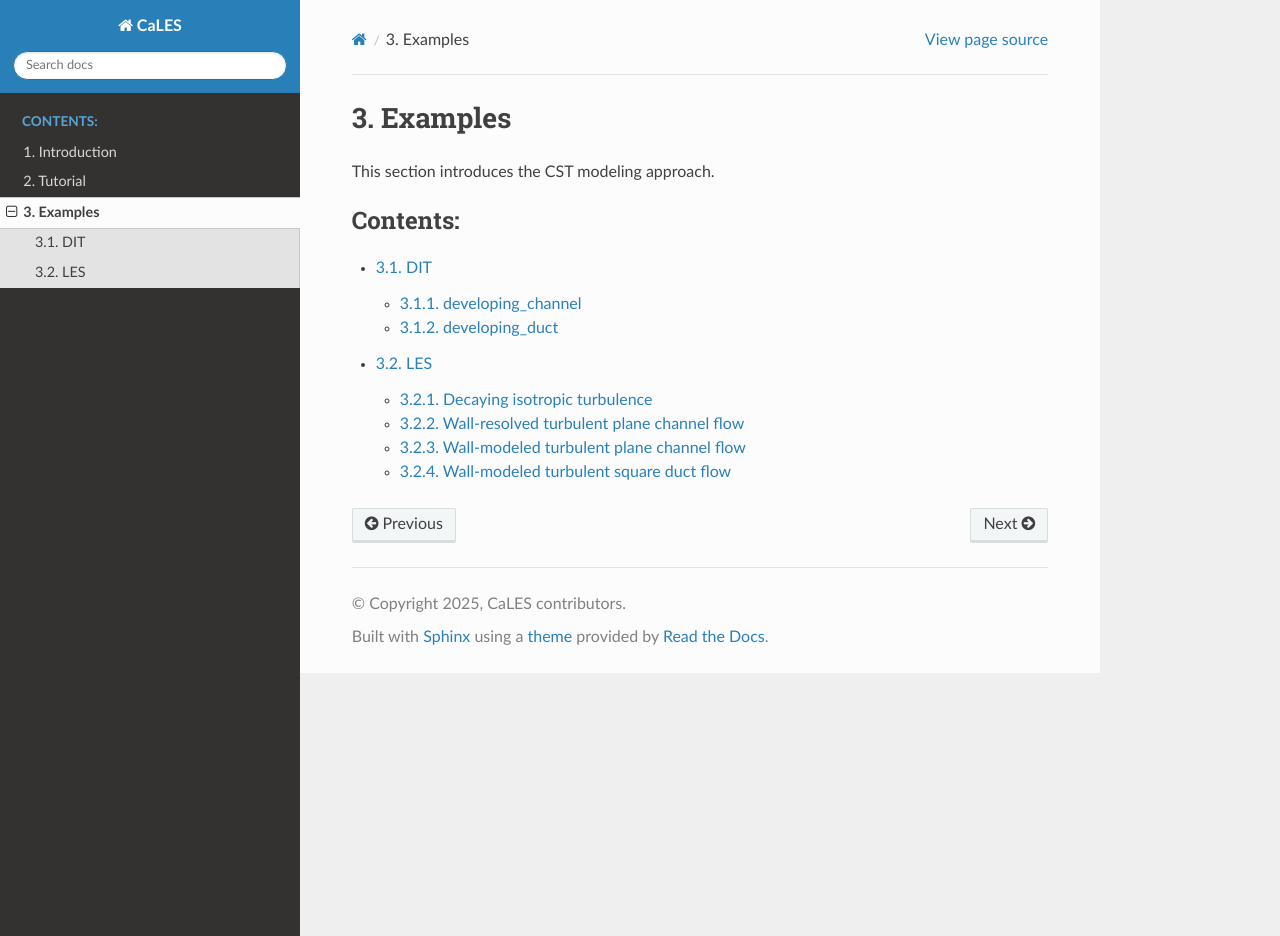
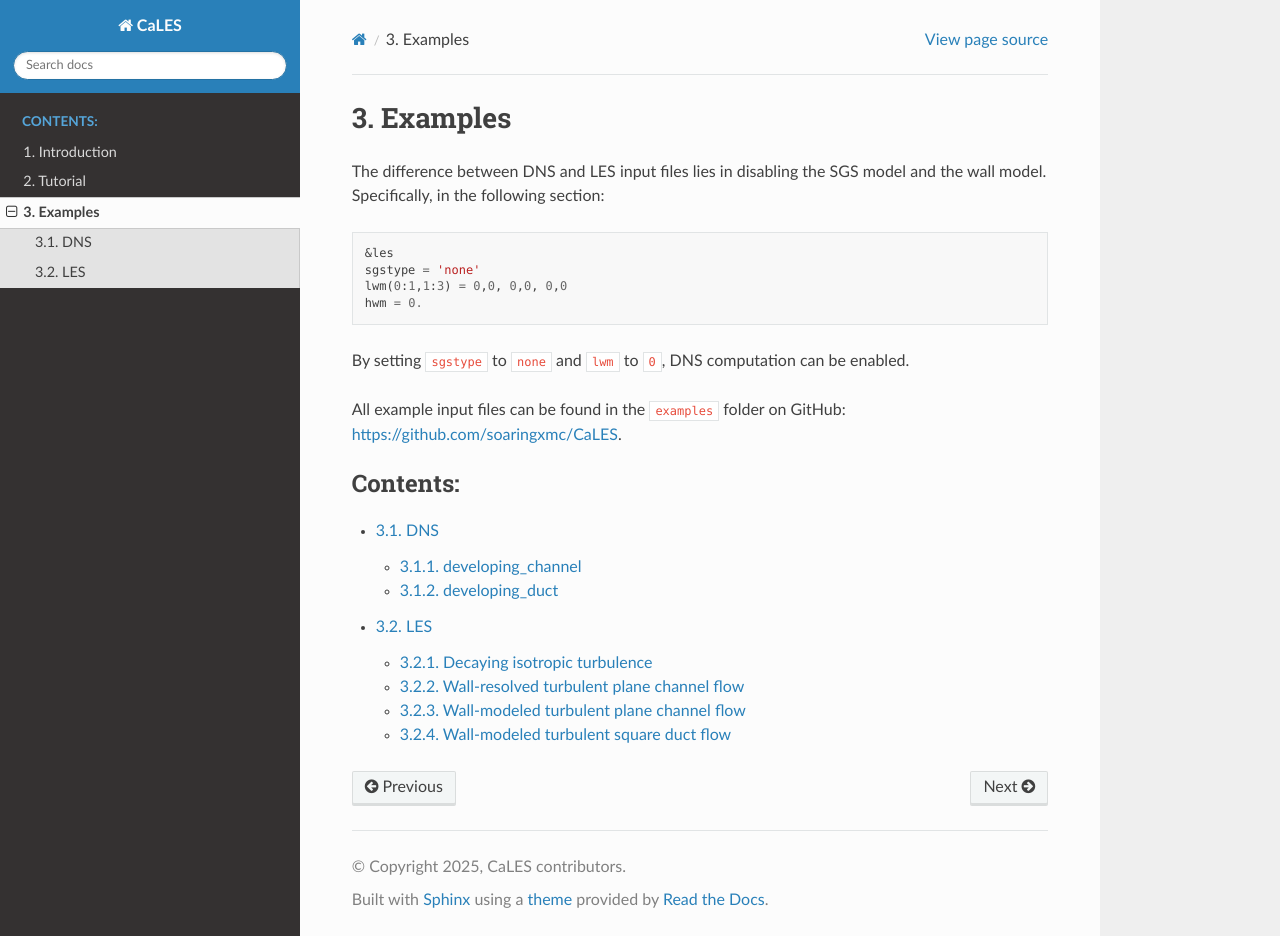
Before and after one commit to zz-blue/CaLES-test, a Sphinx documentation site: the page built from source/3.Examples.rst, in a window 1280 px wide and 936 px high. Built offline with Sphinx 7.4.7 and the Read the Docs theme 3.1.0, drawn with Linux system fonts in a browser that asks for light colours.

Commit message:
Examples

```diff
--- a/source/3.1.DNS.rst
+++ b/source/3.1.DNS.rst
@@ -1,4 +1,4 @@
-3.1. DIT
+3.1. DNS
 ============
 
 This section introduces the CST modeling approach.
--- a/source/3.Examples.rst
+++ b/source/3.Examples.rst
@@ -1,11 +1,24 @@
 3. Examples
 ============
 
-This section introduces the CST modeling approach.
+The difference between DNS and LES input files lies in disabling the SGS model and the wall model. Specifically, in the following section:
+
+.. code-block:: fortran
+
+    &les
+    sgstype = 'none'
+    lwm(0:1,1:3) = 0,0, 0,0, 0,0
+    hwm = 0.
+
+By setting ``sgstype`` to ``none`` and ``lwm`` to ``0``, DNS computation can be enabled.
+
+All example input files can be found in the ``examples`` folder on GitHub: https://github.com/soaringxmc/CaLES.
+
 
 .. toctree::
    :maxdepth: 2
    :caption: Contents:
 
+
    3.1.DNS
    3.2.LES
```
Also changed, not shown: 10 other files.
